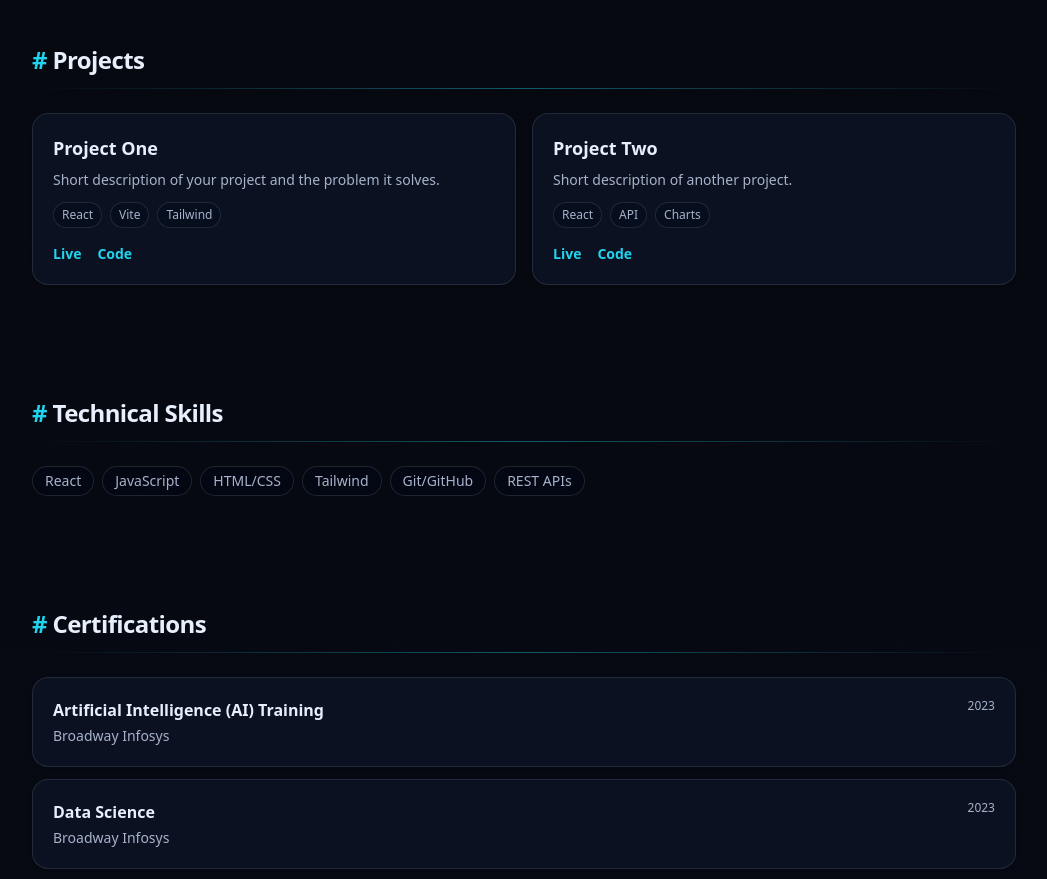
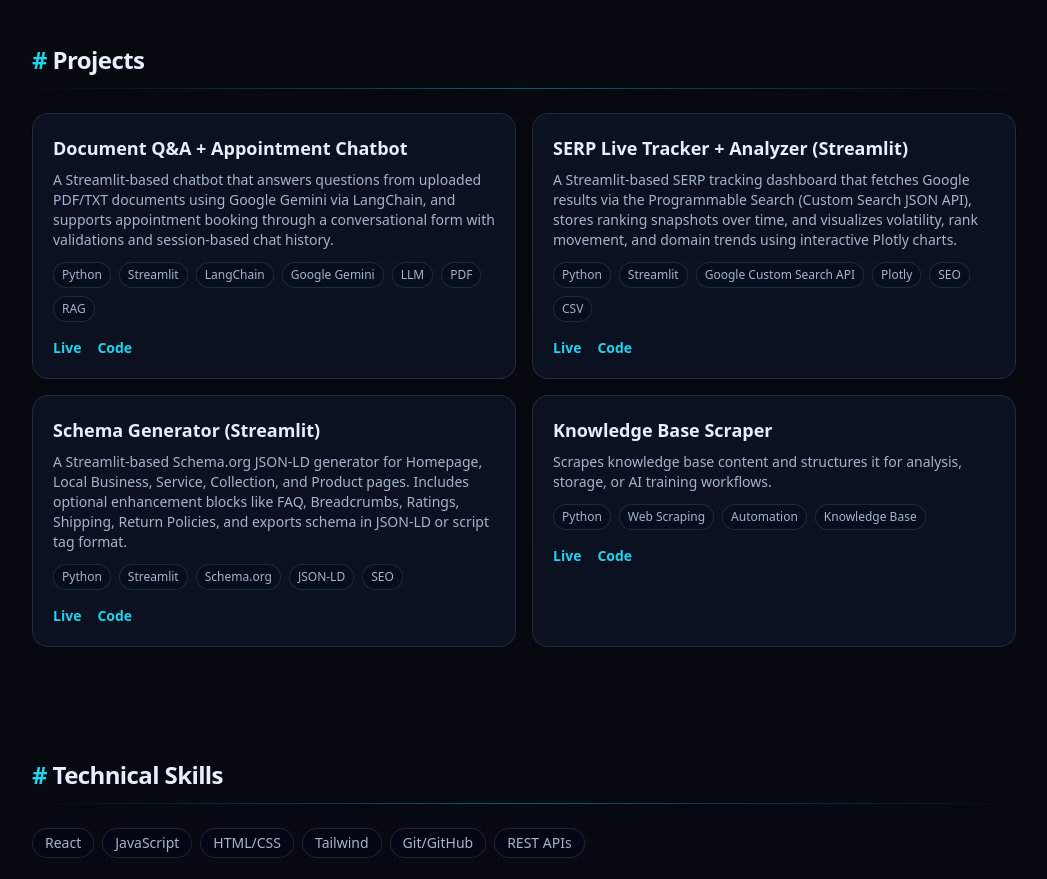
Before and after one commit to rajeshtudu/Portfolio, a React (Vite) app: page / in a window 1280 px wide. Shown: the part 1260-2139 px from the top of the page, without its empty margins (116-1163 px from the left). Built offline with nearby package versions, Linux system fonts and the light colour scheme.

Commit message:
'updated'

```diff
--- a/index.html
+++ b/index.html
@@ -2,7 +2,7 @@
 <html lang="en">
   <head>
     <meta charset="UTF-8" />
-    <link rel="icon" type="image/svg+xml" href="/vite.svg" />
+    <link rel="icon" type="image/svg+xml" href="" />
     <meta name="viewport" content="width=device-width, initial-scale=1.0" />
     <title>Rajesh Tudu</title>
   </head>
--- a/package.json
+++ b/package.json
@@ -7,7 +7,9 @@
     "dev": "vite",
     "build": "vite build",
     "lint": "eslint .",
-    "preview": "vite preview"
+    "preview": "vite preview",
+    "predeploy": "npm run build",
+    "deploy": "gh-pages -d dist"
   },
   "dependencies": {
     "react": "^19.2.0",
@@ -22,6 +24,7 @@
     "eslint": "^9.39.1",
     "eslint-plugin-react-hooks": "^7.0.1",
     "eslint-plugin-react-refresh": "^0.4.24",
+    "gh-pages": "^6.3.0",
     "globals": "^16.5.0",
     "tailwindcss": "^4.1.18",
     "vite": "^7.2.4"
--- a/src/data/content.js
+++ b/src/data/content.js
@@ -11,18 +11,32 @@
 
 export const projects = [
   {
-    title: "Project One",
-    desc: "Short description of your project and the problem it solves.",
-    tech: ["React", "Vite", "Tailwind"],
-    live: "https://example.com",
-    code: "https://github.com/yourname/project-one",
+    title: "Document Q&A + Appointment Chatbot",
+    desc: "A Streamlit-based chatbot that answers questions from uploaded PDF/TXT documents using Google Gemini via LangChain, and supports appointment booking through a conversational form with validations and session-based chat history.",
+    tech: ["Python", "Streamlit", "LangChain", "Google Gemini", "LLM", "PDF", "RAG"],
+    live: "",
+    code: "https://github.com/rajeshtudu/Chat_Bot",
   },
   {
-    title: "Project Two",
-    desc: "Short description of another project.",
-    tech: ["React", "API", "Charts"],
-    live: "https://example.com",
-    code: "https://github.com/yourname/project-two",
+    title: "SERP Live Tracker + Analyzer (Streamlit)",
+    desc: "A Streamlit-based SERP tracking dashboard that fetches Google results via the Programmable Search (Custom Search JSON API), stores ranking snapshots over time, and visualizes volatility, rank movement, and domain trends using interactive Plotly charts.",
+    tech: ["Python", "Streamlit", "Google Custom Search API", "Plotly", "SEO", "CSV"],
+    live: "",
+    code: "https://github.com/rajeshtudu/SERP-Live-Analyzer",
+  },
+  {
+    title: "Schema Generator (Streamlit)",
+    desc: "A Streamlit-based Schema.org JSON-LD generator for Homepage, Local Business, Service, Collection, and Product pages. Includes optional enhancement blocks like FAQ, Breadcrumbs, Ratings, Shipping, Return Policies, and exports schema in JSON-LD or script tag format.",
+    tech: ["Python", "Streamlit", "Schema.org", "JSON-LD", "SEO"],
+    live: "",
+    code: "https://github.com/rajeshtudu/Schema-Generator",
+  },
+  {
+    title: "Knowledge Base Scraper",
+    desc: "Scrapes knowledge base content and structures it for analysis, storage, or AI training workflows.",
+    tech: ["Python", "Web Scraping", "Automation", "Knowledge Base"],
+    live: "",
+    code: "https://github.com/rajeshtudu/Knowledge_Base_Scraper",
   },
 ];
 
--- a/vite.config.js
+++ b/vite.config.js
@@ -4,4 +4,5 @@
 
 export default defineConfig({
   plugins: [react(), tailwindcss()],
+  base: "/Portfolio/",
 });
```
Also changed, not shown: 1 other file (tests, documents, lock files or other folders).
